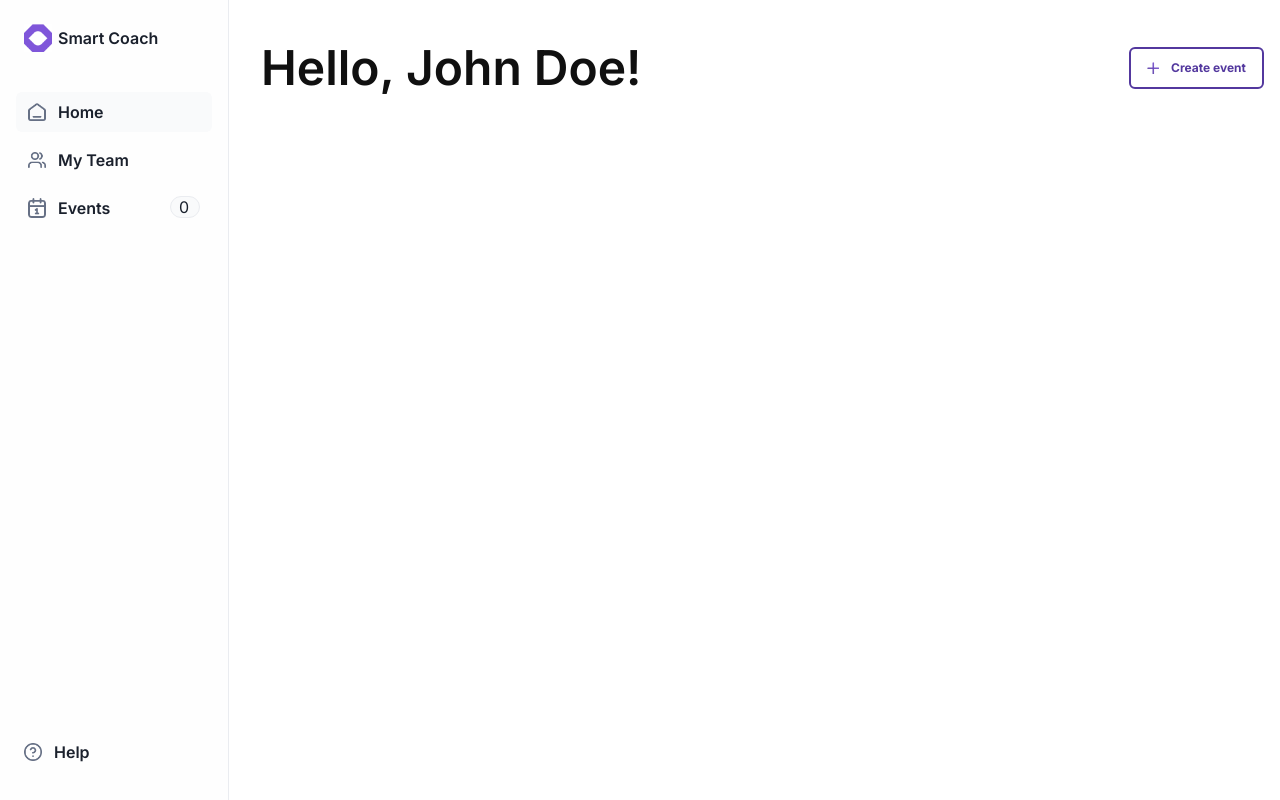
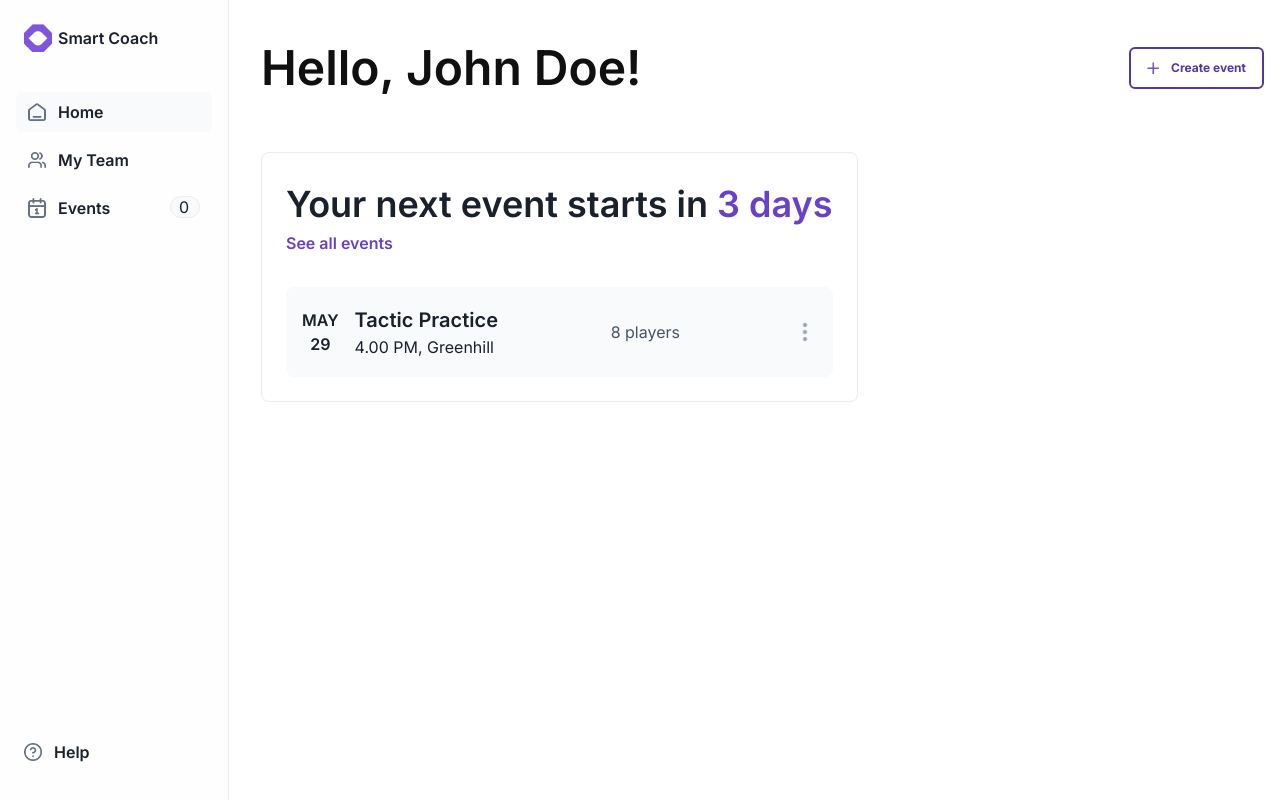
Before and after one commit to zainsadaqat/smart-coach, a Next.js app: page / in a window 1280 px wide. Shown: the top 800 px of the page. Built offline with nearby package versions, Linux system fonts and the light colour scheme.

Commit message:
Create home page for smart coach

```diff
--- a/app/page.tsx
+++ b/app/page.tsx
@@ -1,3 +1,37 @@
+import Image from 'next/image';
+
 export default function Home() {
-  return <main className=""></main>;
+  return (
+    <div className="inline-block border-[1px] border-[#EAECF0] rounded-[8px] p-[24px] mx-[32px] my-[16px]">
+      <h2 className="text-[36px] font-semibold">
+        Your next event starts in <span className="text-[#6941C6]">3 days</span>
+      </h2>
+      <p className="text-[#6941C6] font-semibold">See all events</p>
+      <div className="mt-[32px] px-[16px] py-[18px] bg-[#F9FAFB] rounded-[8px]">
+        <div className="flex justify-between items-center">
+          <div className="flex items-center">
+            <div className="flex flex-col items-center font-semibold">
+              <p>MAY</p>
+              <p>29</p>
+            </div>
+            <div className="flex flex-col ml-[16px]">
+              <h3 className="font-semibold text-[20px]">Tactic Practice</h3>
+              <p>4.00 PM, Greenhill</p>
+            </div>
+          </div>
+          <div>
+            <p className="text-[#475467]">8 players</p>
+          </div>
+          <div>
+            <Image
+              src={'/assets/icons/OptionsIcon.png'}
+              alt="Options Icon"
+              width={24}
+              height={24}
+            />
+          </div>
+        </div>
+      </div>
+    </div>
+  );
 }
--- /dev/null
+++ b/components/Layout/Layout.tsx
@@ -0,0 +1,23 @@
+'use client';
+import Home from '@/app/page';
+import React from 'react';
+import './Layout.css';
+import Menubar from './Menubar';
+import Sidebar from './Sidebar';
+const Layout = () => {
+  return (
+    <div className="layout-wrapper">
+      <div className="layout-container">
+        <aside className="child">
+          <Sidebar />
+        </aside>
+        <main className="child">
+          <Menubar />
+          <Home />
+        </main>
+      </div>
+    </div>
+  );
+};
+
+export default Layout;
```
